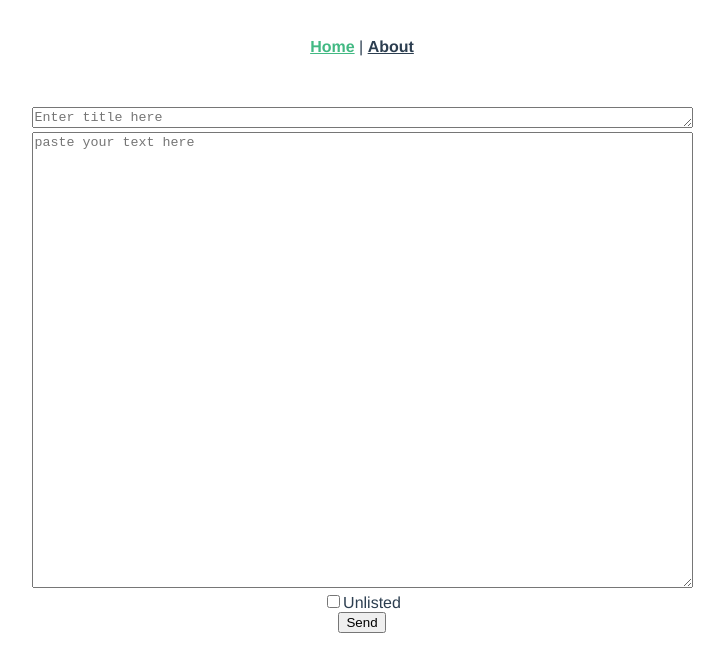
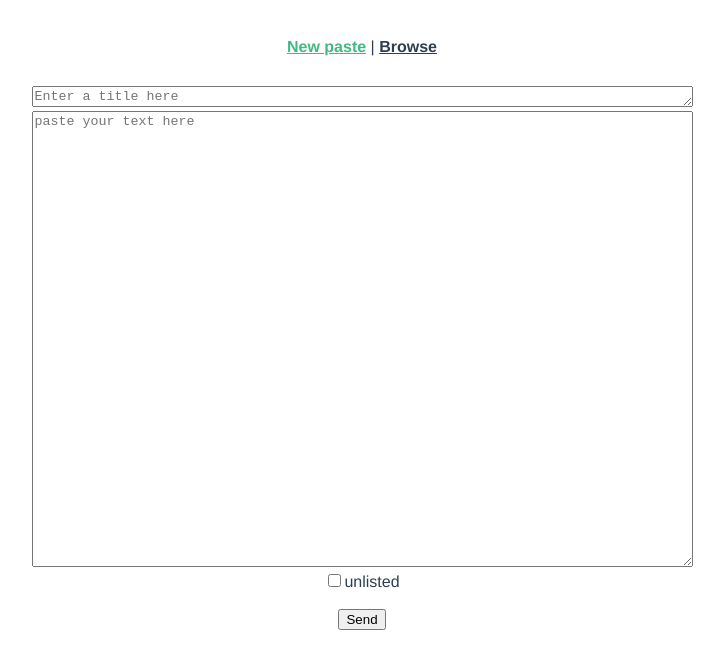
Before and after one commit to sami-8/websovelluskehitys2-projekti, a Vue app in the folder vue-app/: page / in a window 1280 px wide. Shown: the top 672 px of the page, without its empty margins (278-1002 px from the left). Built offline with nearby package versions, Linux system fonts and the light colour scheme.

Commit message:
view paste after send

```diff
--- a/vue-app/src/App.vue
+++ b/vue-app/src/App.vue
@@ -1,8 +1,8 @@
 <template>
   <div id="app">
     <div id="nav">
-      <router-link to="/">Home</router-link> |
-      <router-link to="/about">About</router-link>
+      <router-link to="/">New paste</router-link> |
+      <router-link to="/browse">Browse</router-link>
     </div>
     <router-view/>
   </div>
--- a/vue-app/src/components/HelloWorld.vue
+++ /dev/null
@@ -1,62 +0,0 @@
-<template>
-  <div class="hello">
-    <h1>{{ msg }}</h1>
-    <p>
-      For a guide and recipes on how to configure / customize this project,<br>
-      check out the
-      <a href="https://cli.vuejs.org" target="_blank" rel="noopener">vue-cli documentation</a>.
-    </p>
-    <h3>Installed CLI Plugins</h3>
-    <ul>
-      <li><a href="https://github.com/vuejs/vue-cli/tree/dev/packages/%40vue/cli-plugin-babel" target="_blank" rel="noopener">babel</a></li>
-      <li><a href="https://github.com/vuejs/vue-cli/tree/dev/packages/%40vue/cli-plugin-router" target="_blank" rel="noopener">router</a></li>
-      <li><a href="https://github.com/vuejs/vue-cli/tree/dev/packages/%40vue/cli-plugin-vuex" target="_blank" rel="noopener">vuex</a></li>
-      <li><a href="https://github.com/vuejs/vue-cli/tree/dev/packages/%40vue/cli-plugin-eslint" target="_blank" rel="noopener">eslint</a></li>
-      <li><a href="https://github.com/vuejs/vue-cli/tree/dev/packages/%40vue/cli-plugin-unit-jest" target="_blank" rel="noopener">unit-jest</a></li>
-      <li><a href="https://github.com/vuejs/vue-cli/tree/dev/packages/%40vue/cli-plugin-e2e-cypress" target="_blank" rel="noopener">e2e-cypress</a></li>
-    </ul>
-    <h3>Essential Links</h3>
-    <ul>
-      <li><a href="https://vuejs.org" target="_blank" rel="noopener">Core Docs</a></li>
-      <li><a href="https://forum.vuejs.org" target="_blank" rel="noopener">Forum</a></li>
-      <li><a href="https://chat.vuejs.org" target="_blank" rel="noopener">Community Chat</a></li>
-      <li><a href="https://twitter.com/vuejs" target="_blank" rel="noopener">Twitter</a></li>
-      <li><a href="https://news.vuejs.org" target="_blank" rel="noopener">News</a></li>
-    </ul>
-    <h3>Ecosystem</h3>
-    <ul>
-      <li><a href="https://router.vuejs.org" target="_blank" rel="noopener">vue-router</a></li>
-      <li><a href="https://vuex.vuejs.org" target="_blank" rel="noopener">vuex</a></li>
-      <li><a href="https://github.com/vuejs/vue-devtools#vue-devtools" target="_blank" rel="noopener">vue-devtools</a></li>
-      <li><a href="https://vue-loader.vuejs.org" target="_blank" rel="noopener">vue-loader</a></li>
-      <li><a href="https://github.com/vuejs/awesome-vue" target="_blank" rel="noopener">awesome-vue</a></li>
-    </ul>
-  </div>
-</template>
-
-<script>
-export default {
-  name: 'HelloWorld',
-  props: {
-    msg: String,
-  },
-};
-</script>
-
-<!-- Add "scoped" attribute to limit CSS to this component only -->
-<style scoped>
-h3 {
-  margin: 40px 0 0;
-}
-ul {
-  list-style-type: none;
-  padding: 0;
-}
-li {
-  display: inline-block;
-  margin: 0 10px;
-}
-a {
-  color: #42b983;
-}
-</style>
--- a/vue-app/src/components/InputField.vue
+++ b/vue-app/src/components/InputField.vue
@@ -1,28 +1,32 @@
 <template>
   <div class="hello">
-    <h1>{{ msg }}</h1>
-    <div>
-        <textarea v-model="title"
-        placeholder="Enter title here"
+    <textarea
+      v-model="title"
+      placeholder="Enter a title here"
       rows="1"
-        cols="80"></textarea><br>
-        <textarea v-model="message"
+      cols="80"
+    ></textarea
+    ><br />
+    <textarea
+      v-model="message"
       placeholder="paste your text here"
       rows="30"
-        cols="80"></textarea>
-        <br>
-        <input type="checkbox" id="checkbox" v-model="unlisted">
-        <label for="checkbox">Unlisted</label>
-        <br>
+      cols="80"
+    ></textarea>
+    <br />
+    <input type="checkbox" id="checkbox" v-model="unlisted" />
+    <label for="checkbox">unlisted</label>
+    <br /><br />
     <button v-on:click="sendPaste">Send</button>
-    </div>
+    <br />
+    <p v-if="success">Saved</p>
   </div>
 </template>
 
 <script>
 import axios from "axios";
 export default {
-  name: 'InputField',
+  name: "InputField",
   props: {
     msg: String,
   },
@@ -30,32 +34,36 @@ export default {
     return {
       title: [],
       message: [],
-        combinedMsg: [],
-        unlisted: false
-      }
+      unlisted: false,
+      success: false,
+      id: []
+    };
   },
   methods: {
     sendPaste() {
       axios({
-        method: 'post',
-        url: 'http://localhost:3000/api/pastes',
+        method: "post",
+        url: "http://localhost:3000/api/pastes",
         data: {
           title: this.title,
           content: this.message,
-            unlisted: this.unlisted
-        }
+          unlisted: this.unlisted,
+        },
       })
-        .then(function (response) {
-            console.log(response)
+        .then((response) => {
+          console.log(response);
+          this.id = response.data.id;
           this.title = "";
           this.message = "";
           this.unlisted = false;
+          this.success = true;
+          setTimeout(() => this.$router.push({ path: `/paste/${this.id}`}))
         })
         .catch(function (error) {
-            console.log(error)
+          console.log(error);
         });
-      }
-  }
+    },
+  },
 };
 </script>
 
--- a/vue-app/src/router/index.js
+++ b/vue-app/src/router/index.js
@@ -1,23 +1,29 @@
 import Vue from 'vue';
 import VueRouter from 'vue-router';
 import Home from '../views/Home.vue';
+import Paste from '../views/Paste.vue';
 
 Vue.use(VueRouter);
 
 const routes = [
   {
     path: '/',
-    name: 'Home',
+    name: 'New paste',
     component: Home,
   },
   {
-    path: '/about',
-    name: 'About',
+    path: '/browse',
+    name: 'Browse',
     // route level code-splitting
     // this generates a separate chunk (about.[hash].js) for this route
     // which is lazy-loaded when the route is visited.
-    component: () => import(/* webpackChunkName: "about" */ '../views/About.vue'),
+    component: () => import(/* webpackChunkName: "about" */ '../views/Browse.vue'),
   },
+  {
+    path: '/paste/:id',
+    name: 'Paste',
+    component: Paste,
+  }
 ];
 
 const router = new VueRouter({
--- a/vue-app/src/views/About.vue
+++ b/vue-app/src/views/Browse.vue
@@ -1,5 +1,5 @@
 <template>
   <div class="about">
-    <h1>This is an about page</h1>
+    <h1>This is a browse page</h1>
   </div>
 </template>
--- /dev/null
+++ b/vue-app/src/views/Paste.vue
@@ -0,0 +1,41 @@
+<template>
+  <div class="paste">
+    <h4 v-if="this.title"> {{ title }}</h4>
+    <p v-if="this.message"> {{ message }}</p>
+  </div>
+</template>
+<script>
+import axios from "axios";
+export default {
+  name: "Paste",
+  props: {
+    msg: String,
+  },
+  data() {
+    return {
+      title: [],
+      message: [],
+      unlisted: false,
+      success: false,
+      id: []
+    };
+  },
+  created: function () {
+      axios({
+          method: "get",
+          url: "http://localhost:3000/api/pastes/" + this.$route.params.id
+      })
+      .then((response) => {
+          this.title = response.data.title;
+          this.message = response.data.content;
+      })
+      .catch(function (error) {
+          console.log(error);
+      });
+  }
+};
+</script>
+
+<!-- Add "scoped" attribute to limit CSS to this component only -->
+<style scoped>
+</style>
```
Also changed, not shown: 1 other file (tests, documents, lock files or other folders). Lines whose indentation alone changed are shown as unchanged.
